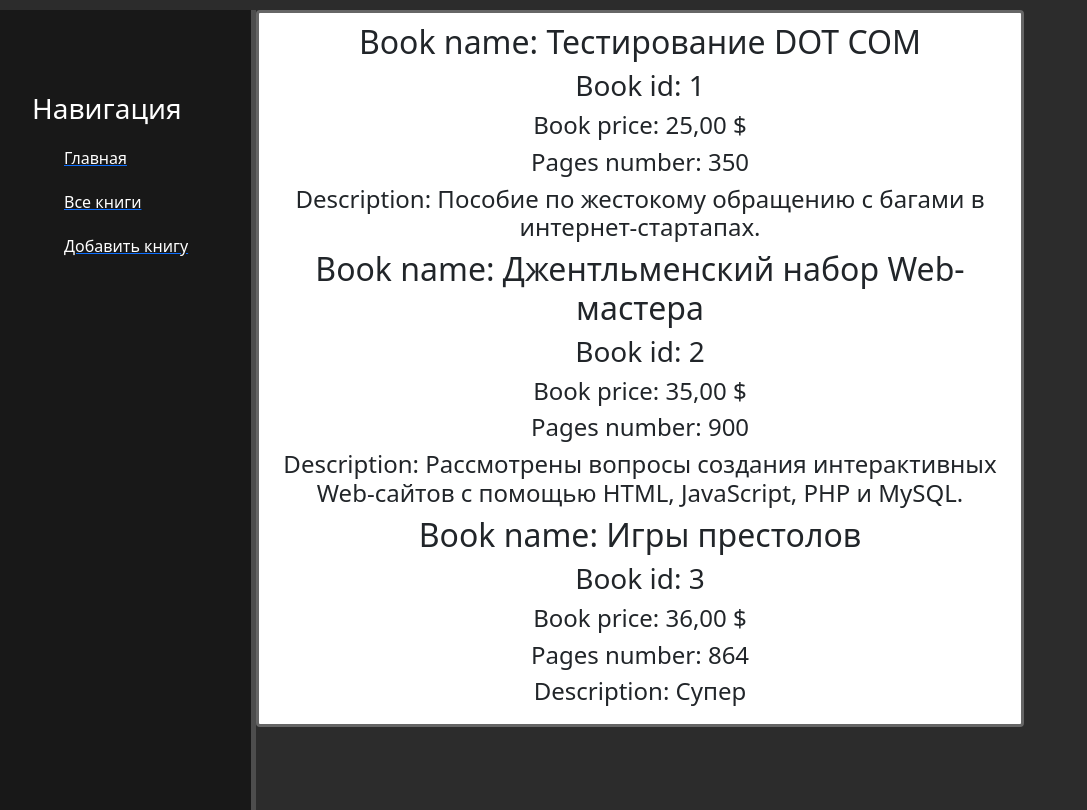
After one commit to Superlts/django_training, a Django app: page /book_list/ in a window 1280 px wide. The commit adds this page. Shown: the whole page, without its empty margins (0-1087 px from the left). Run offline with Django 4.2, Linux system fonts and the light colour scheme; data comes from the database, SQL or seed files in the repository; both versions use the stored data as it was after the commit.

Commit message:
book_forms_new

```diff
--- a/mydjango/main/admin.py
+++ b/mydjango/main/admin.py
@@ -1,4 +1,5 @@
 from django.contrib import admin
-from .models import Book
+from .models import Book, Review
 
 admin.site.register(Book)
+admin.site.register(Review)
--- a/mydjango/main/models.py
+++ b/mydjango/main/models.py
@@ -1,14 +1,27 @@
+from django.contrib.auth.models import User
 from django.db import models
 
 class Book(models.Model):
-    name = models.CharField(max_length=255)
-    price = models.DecimalField(max_digits=10, decimal_places=2)
-    pages_number = models.IntegerField(default=100)
-    description = models.TextField(null=True, blank=True)
+    name = models.CharField('Название', max_length=255)
+    price = models.DecimalField('Цена', max_digits=10, decimal_places=2)
+    pages_number = models.IntegerField('Страницы', default=100)
+    description = models.TextField('Описание', null=True, blank=True)
 
     def __str__(self):
-        return self.title
+        return self.name
 
     class Meta:
         verbose_name = 'Книга'
         verbose_name_plural = "Книги"
+
+class Review(models.Model):
+    user = models.ForeignKey(User, on_delete=models.CASCADE)
+    book = models.ForeignKey(Book, on_delete=models.CASCADE)
+    text = models.TextField()
+
+    def __str__(self):
+        return f'{self.book}, {self.user}'
+
+    class Meta:
+        verbose_name = 'Отзыв'
+        verbose_name_plural = "Отзывы"
--- /dev/null
+++ b/mydjango/main/static/main/css/styles.css
@@ -0,0 +1,50 @@
+body {
+    background-color: #2c2c2c;
+}
+aside {
+	float: left;
+	background-color: #181818;
+	width: 20%;
+	padding: 2.5%;
+	height: 100vh;
+	color: #fff;
+	border-right: 5px solid #4d4d4d;
+
+}
+aside h3 {
+	margin-top: 50px;
+	font-size: 28px;
+}
+aside ul {list-style:none;}
+aside ul li {
+	color: #fff;
+	display:block;
+	margin-top: 20px;
+	transition: transform .6s ease;
+	text-decoration: none;
+}
+aside ul li:hover, aside ul a:hover {
+	color: #eb5959;
+	text-decoration: none;
+	transform: scale(1.05);
+}
+.book-form input, .book-form textarea{
+    margin: 10px auto;
+    display: block;
+    width: 60%;
+}
+.book-form label {
+    width: 60%;
+    margin: 0 auto;
+    display:block;
+    color: #fff;
+    position: relative;
+    top: 35px;
+}
+.card {
+     text-align: center;
+     width: 60%;
+     border: 3px solid #666; /* Параметры рамки */
+     padding: 10px; /* Поля вокруг текста */
+     margin: 10px; /* Отступы вокруг */
+}
--- /dev/null
+++ b/mydjango/main/templates/main/base.html
@@ -0,0 +1,26 @@
+<!DOCTYPE html>
+{% load static %}
+<html lang="ru">
+<head>
+    <meta charset="UTF-8">
+    <title>{% block title %}{% endblock %}</title>
+    <link href="https://cdn.jsdelivr.net/npm/bootstrap@5.1.3/dist/css/bootstrap.min.css" rel="stylesheet" integrity="sha384-1BmE4kWBq78iYhFldvKuhfTAU6auU8tT94WrHftjDbrCEXSU1oBoqyl2QvZ6jIW3" crossorigin="anonymous">
+    <link rel="stylesheet" href="https://cdn.jsdelivr.net/npm/bootstrap-icons@1.8.0/font/bootstrap-icons.css" integrity="sha384-ejwKkLla8gPP8t2u0eQyL0Q/4ItcnyveF505U0NIobD/SMsNyXrLti6CWaD0L52l" crossorigin="anonymous">
+    <link rel="stylesheet" type="text/css" href="{% static 'main/css/styles.css' %}">
+</head>
+<body>
+    <aside>
+        <h3> Навигация </h3>
+        <ul>
+            <a href="{% url 'home' %}"></i><li>Главная</li></a>
+            <a href="{% url 'book_list' %}"><li>Все книги</li></a>
+            <a href="{% url 'add_book' %}"><li>Добавить книгу</li></a>
+        </ul>
+    </aside>
+    <div class="main">
+                {% block content %}
+                {% endblock %}
+    </div>
+
+</body>
+</html>
--- /dev/null
+++ b/mydjango/main/templates/main/book_list.html
@@ -0,0 +1,15 @@
+{% extends 'main/base.html' %}
+
+{% block title %}Книги{% endblock %}
+
+{% block content %}
+    <div class="card">
+    {% for el in books %}
+    <h2> Book name: {{ el.name }} </h2>
+    <h3> Book id: {{ el.id }}</h3>
+    <h4> Book price: {{ el.price }} $</h4>
+    <h4> Pages number: {{ el.pages_number }}</h4>
+    <h4> Description: {{ el.description }}</h4>
+    {% endfor %}
+    </div>
+{% endblock %}
--- a/mydjango/main/urls.py
+++ b/mydjango/main/urls.py
@@ -3,4 +3,9 @@ from . import views
 
 urlpatterns = [
     path('', views.index, name='home'),
+    path('book_detail/<int:book_id>/', views.book_detail, name='book_detail'),
+    path('book_list/', views.book_list, name='book_list'),
+    path('review_list/', views.review_list, name='review_list'),
+    path('book_review_list/<int:book_id>/', views.book_review_list, name='book_review_list'),
+    path('add_book', views.add_book, name='add_book'),
 ]
--- a/mydjango/main/views.py
+++ b/mydjango/main/views.py
@@ -1,4 +1,8 @@
-from django.shortcuts import render
+from django.http import HttpResponse
+from django.shortcuts import render, redirect
+
+from .forms import BookForm
+from .models import Book, Review
 
 
 def index(request):
@@ -19,3 +23,37 @@ def index(request):
         ]
     }
     return render(request, 'main/index.html', data)
+
+def book_detail(request, book_id):
+    #return HttpResponse(f'Your book id is {book_id}')
+    book = Book.objects.get(id=book_id)
+    review = Review.objects.all()
+    return render(request, 'main/book_detail.html', {'book_id': book_id, 'book': book, 'review': review})
+
+def book_list(request):
+    books = Book.objects.all()
+    return render(request, 'main/book_list.html', {'books': books})
+
+def review_list(request):
+    reviews = Review.objects.all()
+    return render(request, 'main/review_list.html', {'reviews': reviews})
+
+def book_review_list(request, book_id):
+    reviews = Review.objects.filter(book=book_id)
+    return render(request, 'main/book_review_list.html', {'book_id': book_id, 'reviews': reviews})
+
+def add_book(request):
+    # if this is a POST request we need to process the form data
+    if request.method == 'POST':
+        # create a form instance and populate it with data from the request:
+        form = BookForm(request.POST)
+        # check whether it's valid:
+        if form.is_valid():
+            Book.objects.create(**form.cleaned_data)
+            return redirect('book_list')
+
+    # if a GET (or any other method) we'll create a blank form
+    else:
+        form = BookForm()
+
+    return render(request, 'main/book_form.html', {'form': form})
```
Also changed, not shown: mydjango/main/forms.py (added, +7 -0 lines), mydjango/main/static/main/css/main.css (+17 -2 lines), mydjango/main/templates/main/book_detail.html (added, +20 -0 lines), mydjango/main/templates/main/book_form.html (added, +9 -0 lines), mydjango/main/templates/main/book_review_list.html (added, +13 -0 lines), mydjango/main/templates/main/index.html (+5 -6 lines), mydjango/main/templates/main/review_list.html (added, +18 -0 lines), mydjango/db.sqlite3, mydjango/main/migrations/0002_alter_book_options_alter_book_description_and_more.py (added), mydjango/main/migrations/0003_review.py (added).
